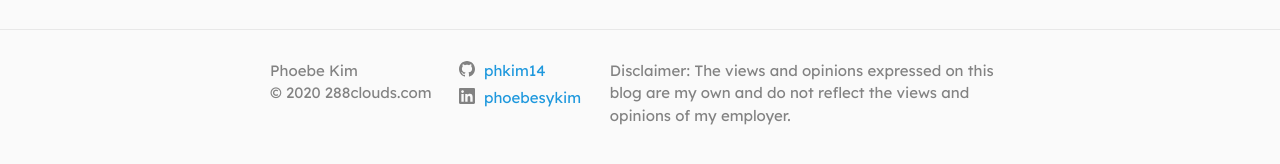
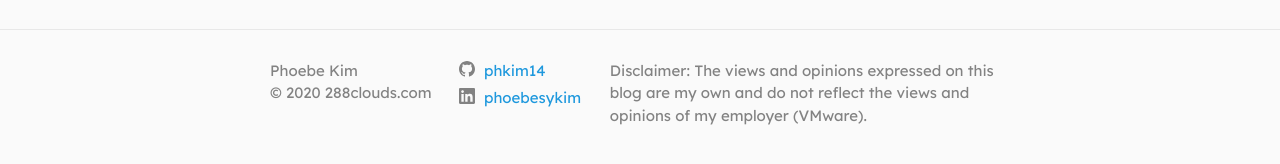
Before and after one commit to phkim14/288clouds, a Jekyll site: the page built from index.markdown, in a window 1280 px wide. Shown: the part 713-877 px from the top of the page. Built offline with Jekyll 4.4.1, drawn with Linux system fonts in a browser that asks for light colours.

Commit message:
Update _config.yml

```diff
--- a/_config.yml
+++ b/_config.yml
@@ -29,7 +29,7 @@ author: Phoebe Kim
 github_username:  phkim14
 linkedin_username: phoebesykim
 copyright: "288clouds.com"
-disclaimer: "Disclaimer: The views and opinions expressed on this blog are my own and do not reflect the views and opinions of my employer."
+disclaimer: "Disclaimer: The views and opinions expressed on this blog are my own and do not reflect the views and opinions of my employer (VMware)."
 
 # Build settings
 #theme: minima
```
